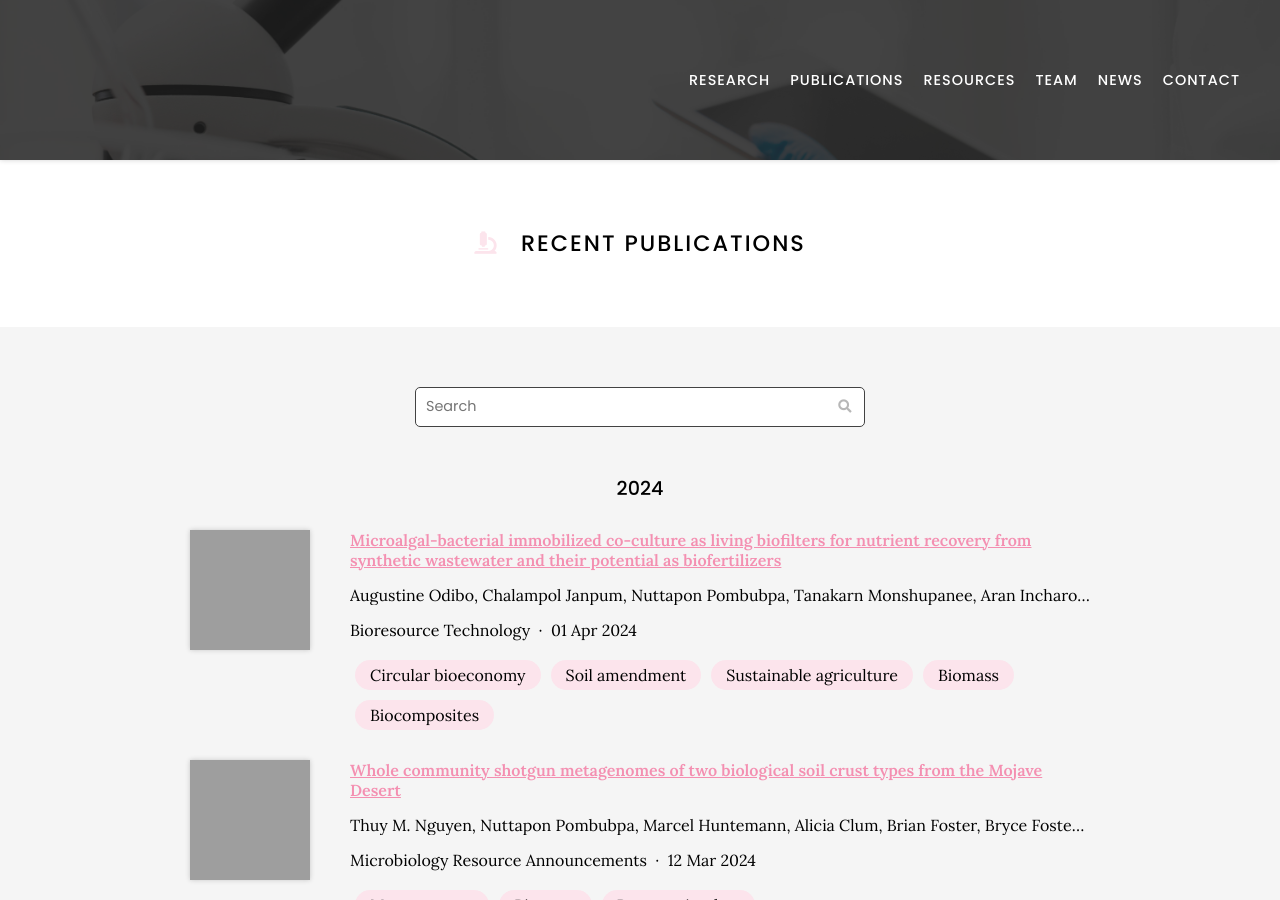
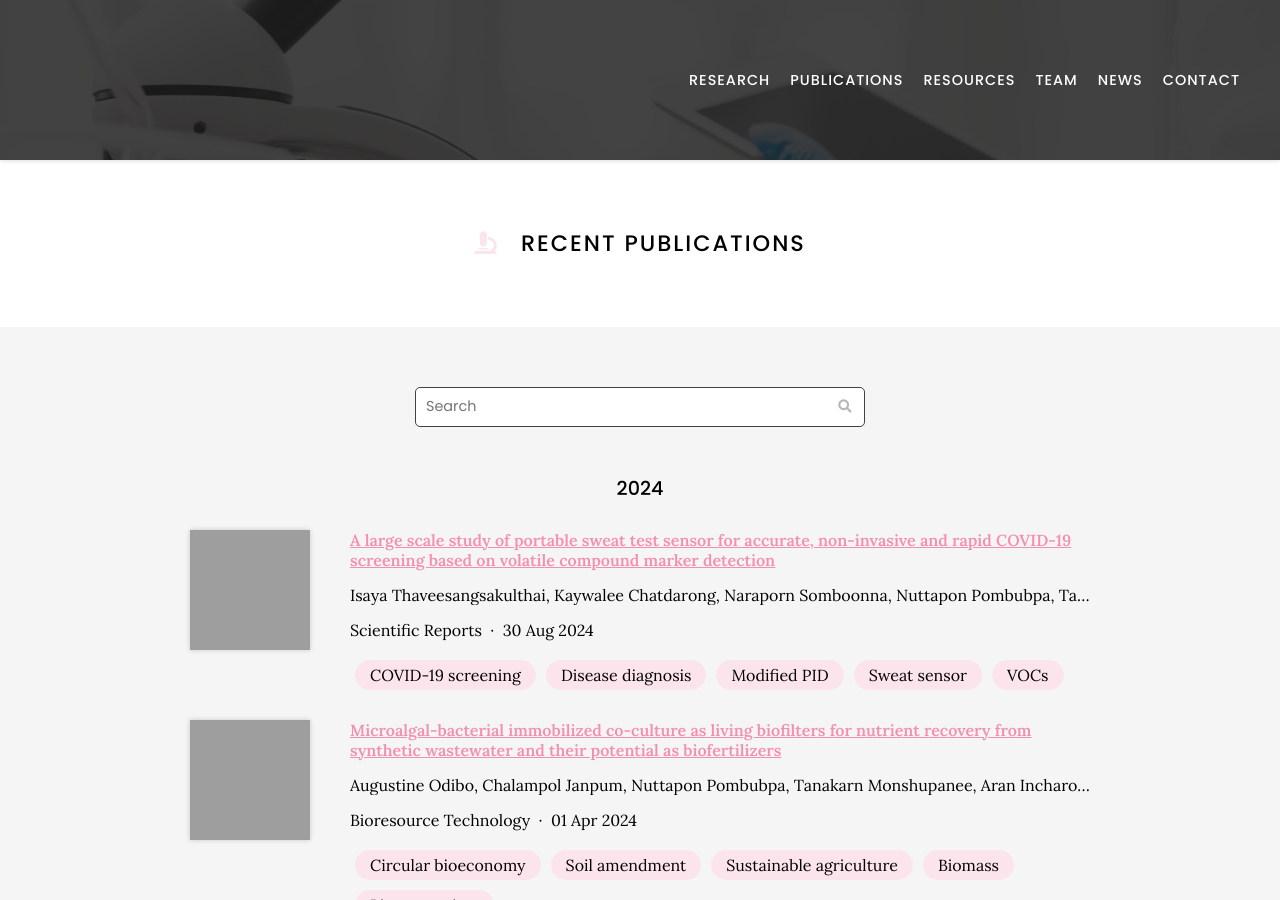
Before and after one commit to natpombubpa-lab/natpombubpa-lab.github.io, a Jekyll site: the page built from publication/index.md, in a window 1280 px wide and 900 px high. Built offline with Jekyll 4.4.1, drawn with Linux system fonts in a browser that asks for light colours; nearby versions of some CDN libraries; grey boxes are pictures that could not be loaded.

Commit message:
Generate citations

```diff
--- a/_data/citations.yaml
+++ b/_data/citations.yaml
@@ -1,5 +1,33 @@
 # GENERATED AUTOMATICALLY, DO NOT EDIT
 
+- id: doi:10.1038/s41598-024-68250-9
+  title: A large scale study of portable sweat test sensor for accurate, non-invasive
+    and rapid COVID-19 screening based on volatile compound marker detection
+  authors:
+  - Isaya Thaveesangsakulthai
+  - Kaywalee Chatdarong
+  - Naraporn Somboonna
+  - Nuttapon Pombubpa
+  - Tanapat Palaga
+  - Sureerat Makmuang
+  - Kanet Wongravee
+  - Voravee Hoven
+  - Pakpum Somboon
+  - Pattama Torvorapanit
+  - Thumnoon Nhujak
+  - Chadin Kulsing
+  publisher: Scientific Reports
+  date: '2024-08-30'
+  link: https://doi.org/hcdf5d
+  image: https://media.springernature.com/full/nature-cms/uploads/product/srep/header-d3c533c187c710c1bedbd8e293815d5f.svg
+  extra-links:
+  - type: journal
+  tags:
+  - COVID-19 screening
+  - Disease diagnosis
+  - Modified PID
+  - Sweat sensor
+  - VOCs
 - id: doi:10.1016/j.biortech.2024.130509
   title: Microalgal-bacterial immobilized co-culture as living biofilters for nutrient
     recovery from synthetic wastewater and their potential as biofertilizers
```
